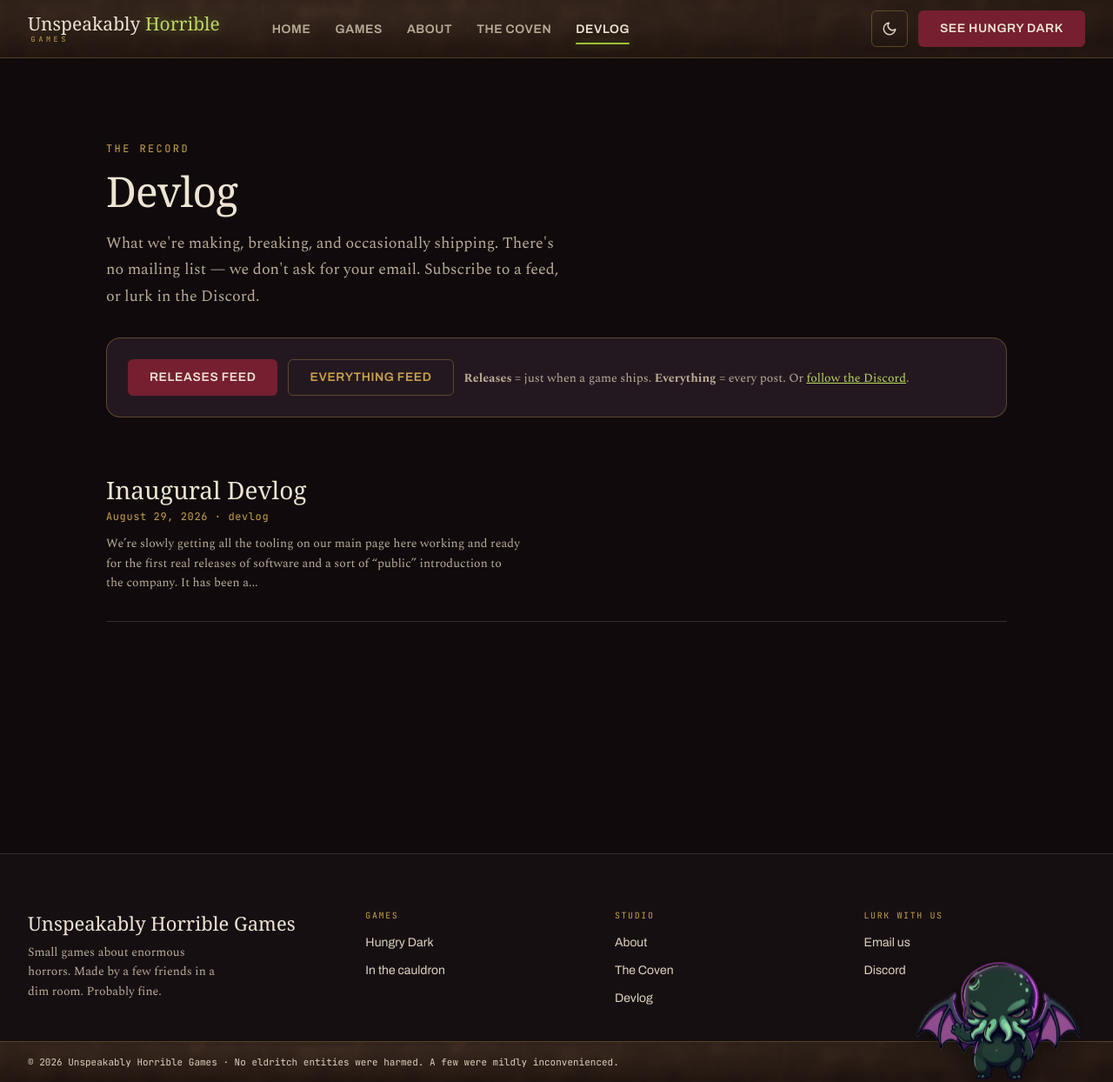
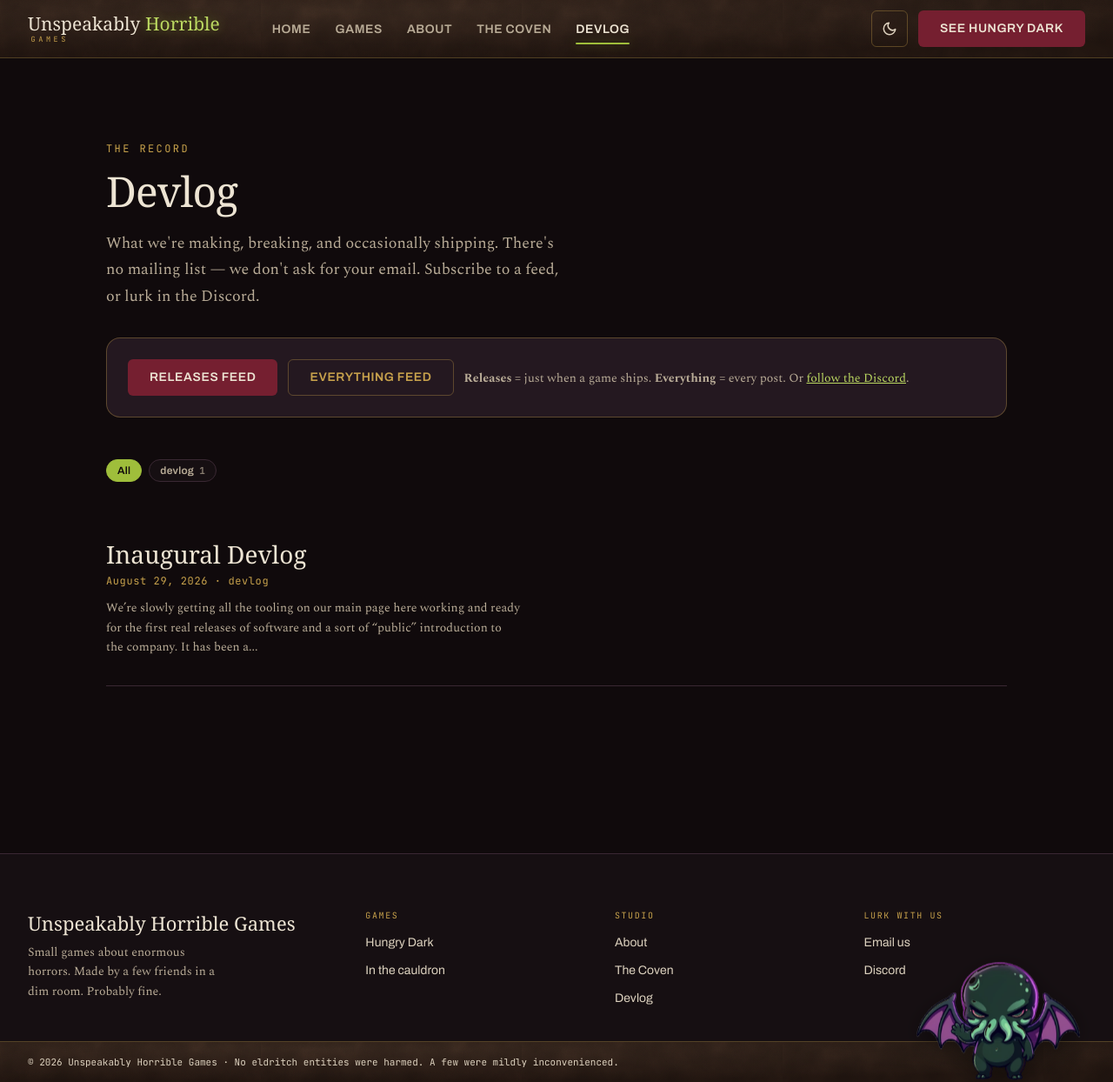
Before and after one commit to UnspeakablyHorribleGames/pages, a Jekyll site: the page built from devlog.html, in a window 1280 px wide and 1244 px high. Shown: the whole window at 87% size. Built offline with Jekyll 4.4.1, drawn with Linux system fonts in a browser that asks for light colours; some web fonts are replaced.

Commit message:
Remove writing lane from the AI-disclosure page; add devlog tag filter
- ai.html: drop the "words are in between" section -- redundant/reductive, and
  its blanket "our games" framing is differently true per game.
- devlog: clickable tag chips (generated from the tags used across posts) filter
  the post list on the page, client-side, no reload. Dormant until posts with
  tags publish.

```diff
--- a/ai.html
+++ b/ai.html
@@ -50,9 +50,6 @@
       <h2>The code is written with AI assistance.</h2>
       <p>Here is the arithmetic we won't pretend away: our games are decades-sized projects and we are a tiny team with day jobs. Without AI coding tools, these games would not exist — not "would take longer," would not exist. So we use them, the way we use engines and compilers and twenty years of other people's Stack Overflow answers. What the tools don't do: decide what the game is. Every system is designed and argued over by people, every number is tuned by a person against real playtesting, and a named human answers for every line that ships. If a game of ours is good, that's ours to claim. If it's broken, that's ours too.</p>
 
-      <h2>The words are in between.</h2>
-      <p>The lore and stories in our games are drafted in collaboration with AI tools and shaped, corrected, and chosen line-by-line by us. We call this out separately because we hold art and music to a stricter standard, and you deserve to know exactly where the line sits rather than a comfortable blur.</p>
-
       <h2>Why say any of this?</h2>
       <p>Most studios don't. But honesty is one of the rules we started this company with, and this seemed like a strange place to make an exception. If AI involvement is a dealbreaker for you, we understand — no hard feelings, and we'd rather you know now than feel tricked later. If what you actually care about is whether a game was made with care, that isn't something a tag can tell you in either direction. We'll leave the judgment where it belongs: with you, with the game in front of you — and we'll always try to make that easy.</p>
     </div>
--- a/devlog.html
+++ b/devlog.html
@@ -17,9 +17,17 @@ permalink: /devlog/
 
   {% assign posts = site.posts %}
   {% if posts.size > 0 %}
+  {% if site.tags.size > 0 %}
+  <div class="devlog-tags" aria-label="Filter posts by tag">
+    <button class="tag-chip" type="button" data-tag="all" aria-pressed="true">All</button>
+    {% for t in site.tags %}
+    <button class="tag-chip" type="button" data-tag="{{ t[0] }}" aria-pressed="false">{{ t[0] }} <span class="tag-chip__count">{{ t[1].size }}</span></button>
+    {% endfor %}
+  </div>
+  {% endif %}
   <ul class="devlog-list">
     {% for post in posts %}
-    <li class="devlog-item">
+    <li class="devlog-item" data-tags="{{ post.tags | join: ' ' }}">
       <a class="devlog-item__title" href="{{ post.url }}">{{ post.title }}</a>
       <div class="devlog-item__meta">{{ post.date | date: "%B %-d, %Y" }}{% if post.tags.size > 0 %} &middot; {{ post.tags | join: " &middot; " }}{% endif %}</div>
       <div class="devlog-item__excerpt">{{ post.excerpt | strip_html | truncatewords: 34 }}</div>
--- a/site.css
+++ b/site.css
@@ -192,3 +192,8 @@ main { flex: 1; }
 .devlog-item__title:hover { color: var(--text-accent); }
 .devlog-item__meta { font-family: var(--font-mono); font-size: var(--text-xs); color: var(--brand-gold); margin-top: 4px; letter-spacing: .05em; }
 .devlog-item__excerpt { font-family: var(--font-body); font-size: var(--text-sm); color: var(--text-muted); line-height: 1.6; margin-top: var(--space-3); max-width: 68ch; }
+.devlog-tags { display: flex; flex-wrap: wrap; gap: var(--space-2); margin-top: var(--space-7); }
+.tag-chip { appearance: none; cursor: pointer; font-family: var(--font-ui); font-size: var(--text-xs); font-weight: 600; letter-spacing: .02em; color: var(--text-muted); padding: 5px 12px; border-radius: var(--radius-pill); border: 1px solid var(--border-subtle); background: var(--surface-sunken); display: inline-flex; align-items: center; gap: 6px; transition: color var(--dur-fast) var(--ease-standard), border-color var(--dur-fast) var(--ease-standard), background var(--dur-fast) var(--ease-standard); }
+.tag-chip:hover { color: var(--text-body); border-color: var(--border-gilt); }
+.tag-chip[aria-pressed="true"] { color: var(--text-on-accent); background: var(--accent); border-color: var(--accent); }
+.tag-chip__count { font-family: var(--font-mono); font-size: var(--text-2xs); opacity: .7; }
--- a/site.js
+++ b/site.js
@@ -60,4 +60,19 @@
       });
     });
   }
+
+  /* ---- devlog tag filter (devlog index only) ---- */
+  var tagChips = Array.prototype.slice.call(document.querySelectorAll(".tag-chip"));
+  if (tagChips.length) {
+    tagChips.forEach(function (chip) {
+      chip.addEventListener("click", function () {
+        var tag = chip.getAttribute("data-tag");
+        tagChips.forEach(function (c) { c.setAttribute("aria-pressed", c === chip ? "true" : "false"); });
+        Array.prototype.slice.call(document.querySelectorAll(".devlog-item")).forEach(function (item) {
+          var itemTags = (item.getAttribute("data-tags") || "").split(" ");
+          item.style.display = (tag === "all" || itemTags.indexOf(tag) !== -1) ? "" : "none";
+        });
+      });
+    });
+  }
 })();
```
